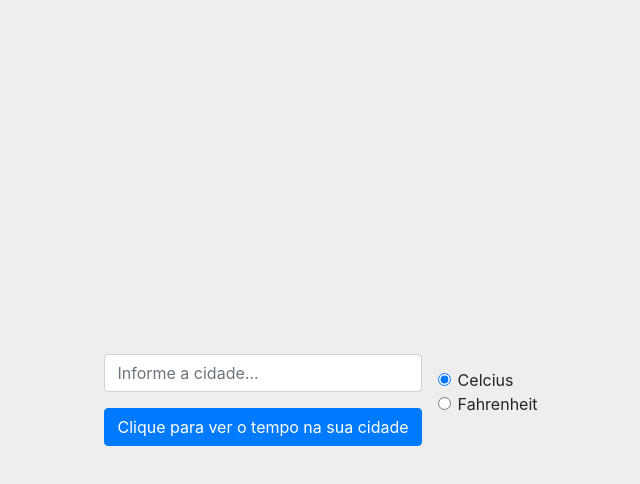
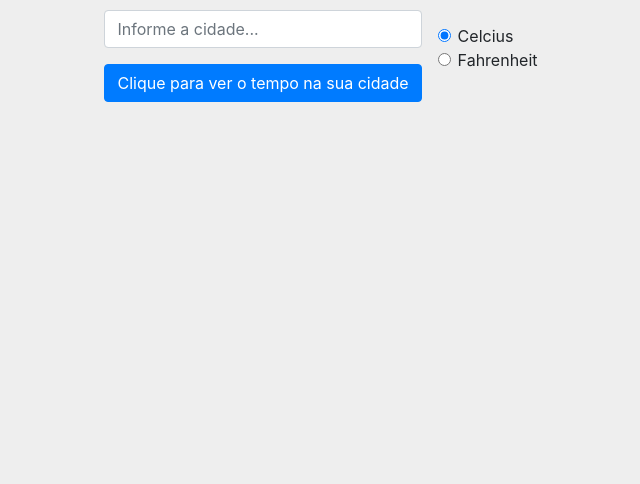
Before and after one commit to felipedev1/weather, a React (Create React App) app: page / in a window 1280 px wide. Shown: the top 484 px of the page, without its empty margins (319-959 px from the left). Built offline with nearby package versions, Linux system fonts and the light colour scheme.

Commit message:
CSS adjustments

```diff
--- a/src/App.css
+++ b/src/App.css
@@ -1,10 +1,7 @@
 .App {
-  min-height: 100%;
+  min-height: 100vh;
   background-color: #eee;
-  display: flex;
-  flex-direction: column;
-  align-content: stretch;
-  justify-content: center;
+  width: 100%;
 }
 
 .city-form {
@@ -12,6 +9,7 @@
   display: flex;
   justify-content: center;
   align-items: center;
+  margin-bottom: 10px;
 }
 
 .forecasts {
--- a/src/components/WeatherNow/WeatherNow.css
+++ b/src/components/WeatherNow/WeatherNow.css
@@ -1,4 +1,4 @@
-.weather-now h2{
+.weather-now h2 {
   text-align: center;
   font-size: 4rem;
   color: white;
@@ -23,9 +23,14 @@
   justify-content: center;
 }
 
-
 .weather-content span {
   font-size: 6rem;
+}
+
+@media (max-width: 500px) {
+  .weather-content span {
+    font-size: 5rem;
+  }
 }
 
 .weather-content .info {
--- a/src/index.css
+++ b/src/index.css
@@ -1,14 +1,16 @@
 body, html, #root {
   margin: 0;
+  padding: 0;
   font-family: -apple-system, BlinkMacSystemFont, 'Segoe UI', 'Roboto', 'Oxygen',
     'Ubuntu', 'Cantarell', 'Fira Sans', 'Droid Sans', 'Helvetica Neue',
     sans-serif;
   -webkit-font-smoothing: antialiased;
   -moz-osx-font-smoothing: grayscale;
-  height: 100%;
+  min-height: 100%;
+  width: 100vw;
 }
 
-code {
-  font-family: source-code-pro, Menlo, Monaco, Consolas, 'Courier New',
-    monospace;
+/* make sure to set some focus styles for accessibility */
+:focus {
+    outline: 0;
 }
```
